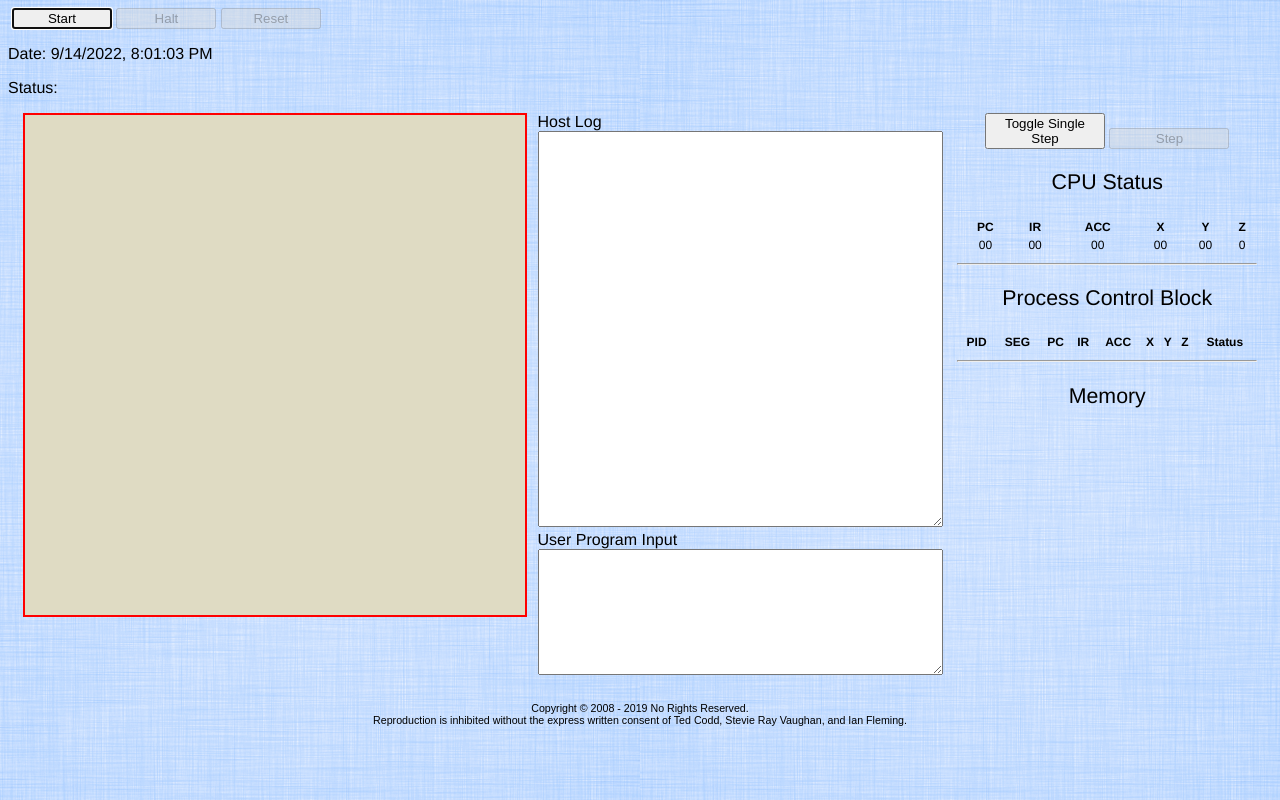
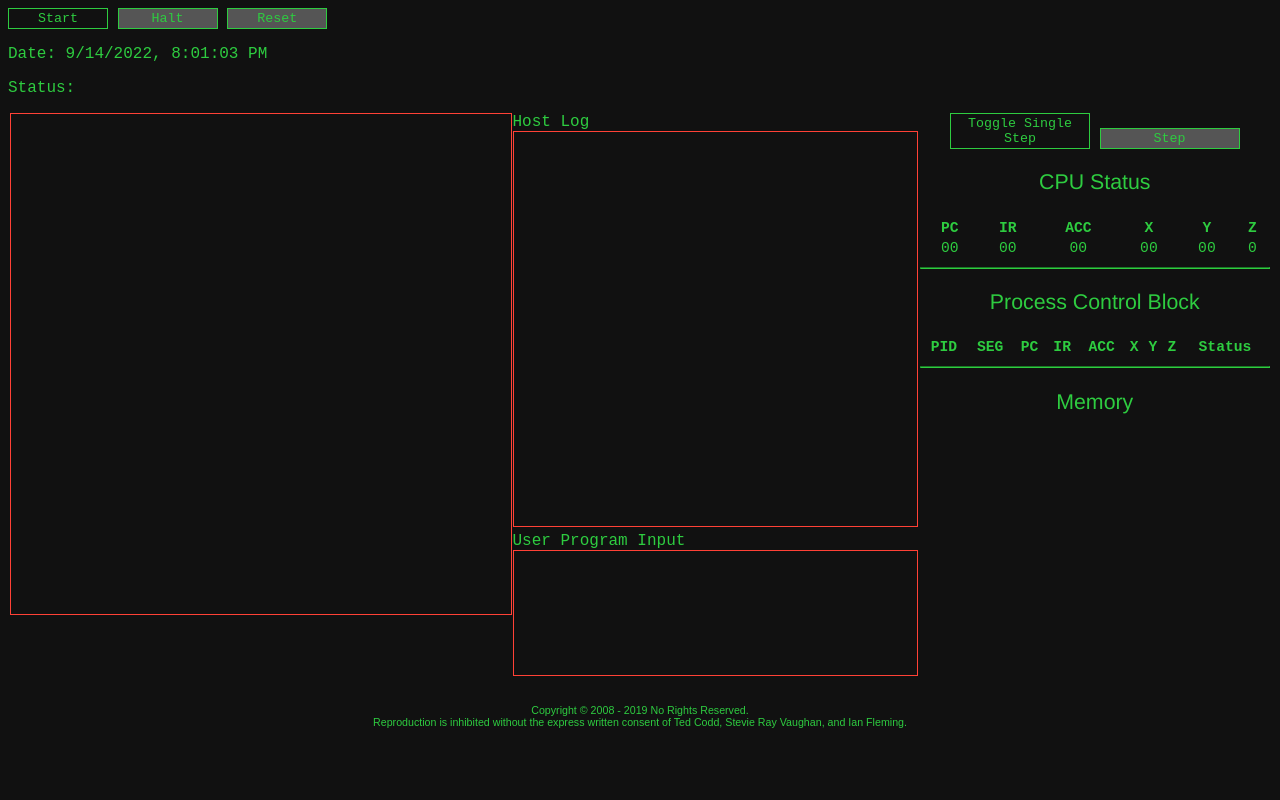
Before and after one commit to joshuaseligman/jOSh, a plain HTML site: page index.html in a window 1280 px wide. Drawn offline with Linux system fonts and the light colour scheme.

Commit message:
Styled it up to enter the matrix

```diff
--- a/distrib/os/canvastext.js
+++ b/distrib/os/canvastext.js
@@ -81,7 +81,7 @@ var TSOS;
         static enable(ctx) {
             // Moved this to the enable function because we need to change it later for bsod
             // And it is not changing anywhere else in the code
-            ctx.strokeStyle = "black";
+            ctx.strokeStyle = "#2ECC40";
             ctx.drawText = function (font, size, x, y, text) { return CanvasTextFunctions.draw(ctx, font, size, x, y, text); };
             ctx.measureText = function (font, size, text) { return CanvasTextFunctions.measure(font, size, text); };
             ctx.fontAscent = function (font, size) { return CanvasTextFunctions.ascent(font, size); };
--- a/index.html
+++ b/index.html
@@ -43,20 +43,19 @@
 <body onload="onDocumentLoad()">
 
 <div id="divMain" style="width:100%;">
-
-   <div id="divButtonBar" style="margin:4px;">
+   <div id="divButtonBar">
       <input type="button"
              id = "btnStartOS"
+             class="normal_button"
              name="brnStartOS"
-             class="normal_button"
              value="Start"
              tabindex="0"
              onclick="TSOS.Control.hostBtnStartOS_click(this);">
 
       <input type="button"
              id = "btnHaltOS"
+             class="normal_button"
              name="brnHaltOS"
-             class="normal_button"
              disabled="disabled"
              value="Halt"
              tabindex="1"
@@ -64,8 +63,8 @@
 
       <input type="button"
              id = "btnReset"
+             class="normal_button"
              name="brnReset"
-             class="normal_button"
              disabled="disabled"
              value="Reset"
              tabindex="2"
@@ -95,6 +94,7 @@
                          id  ="taHostLog"
                          rows="26"
                          cols="48"
+                         readonly
                ></textarea>
             </label>
          </div>
@@ -114,8 +114,8 @@
 
       <div id="cpuPcbMemDiv">
          <div id="singleStepDiv">
-            <button id="toggleSingleStepBtn" class="singleStepBtn" onclick="TSOS.Control.toggleSingleStep()">Toggle Single Step</button>
-            <button id="stepBtn" class="singleStepBtn" onclick="TSOS.Control.nextStep()" disabled>Step</button>
+            <button id="toggleSingleStepBtn" class="singleStepBtn normal_button" onclick="TSOS.Control.toggleSingleStep()">Toggle Single Step</button>
+            <button id="stepBtn" class="singleStepBtn normal_button" onclick="TSOS.Control.nextStep()" disabled>Step</button>
          </div>
 
          <h3>CPU Status</h3>
--- a/tsos.css
+++ b/tsos.css
@@ -1,23 +1,22 @@
 /* TSOS.css */
 
 body {
-  background: #909193 url(distrib/images/linen.png) repeat;
-  font-family: Helvetica, Verdana, Arial, sans-serif;
+  background-color: #111111; /* From https://clrs.cc */
+  color: #2ECC40; /* From https://clrs.cc */
+  font-family: 'Courier New', Courier, monospace;
   font-size: 12pt;
   font-weight: normal;
   font-style: normal;
 }
 
 h1 {
-  color: black;
   font-size: 24pt;
   font-weight: normal;
   font-style: normal;
-  border-bottom: 1px solid black;
+  border-bottom: 1px solid #2ECC40;
 }
 
 h2 {
-  color: black;
   font-size: 20pt;
   font-weight: normal;
   font-style: normal;
@@ -31,17 +30,46 @@ h3 {
 }
 
 #display {
-  background-color:#DFDBC3;
-  border: 2px solid red;
+  background-color: #111111;
+  border: 1px solid #FF4136; /* From https://clrs.cc */
   cursor: default;
+}
+
+#display:focus {
+  border: 1px solid #0074D9;
+  outline: 0;
 }
 
 .normal_button {
   width: 100px;
+
+  font-family: 'Courier New', Courier, monospace;
+  color: #2ECC40;
+  background-color: #111111;
+  padding: 2px;
+  border: 1px solid #2ECC40;
+}
+
+.normal_button:hover {
+  cursor: pointer;
+  border: 1px solid #FF4136;
+}
+
+.normal_button:disabled {
+  background-color: #555555; /* From https://clrs.cc */
+}
+
+.normal_button:disabled:hover {
+  border: 1px solid #2ECC40;
+  cursor: auto;
+}
+
+.normal_button:focus {
+  outline: none;
 }
 
 .footerText {
-  color: black;
+  color: #2ECC40;
   font-family: Arial, Helvetica, sans-serif;
   font-size: 8pt;
   text-align: center;
@@ -74,12 +102,12 @@ h3 {
 
 #cpuPcbMemDiv {
   text-align: center;
-  width: 300px;
+  width: 350px;
 }
 
 #cpuPcbMemDiv table {
   width: 100%;
-  font-size: 12px;
+  font-size: 11pt;
 }
 
 #pcbDiv {
@@ -90,6 +118,8 @@ h3 {
 #memDiv {
   max-height: 200px;
   overflow-y: auto;
+
+  scrollbar-color: #2ECC40;
 }
 
 .singleStepBtn {
@@ -97,10 +127,31 @@ h3 {
 }
 
 .opcode {
-  color: red;
+  color: #FF4136;
   text-emphasis: bold;
 }
 
 .operand {
-  color: blue;
+  color: #0074D9; /* From https://clrs.cc */
 }
+
+textarea {
+  background-color: #111111;
+  color: #2ECC40;
+  font-family: 'Courier New', Courier, monospace;
+  font-size: 10pt;
+  border: 1px solid #FF4136;
+  resize: none;
+}
+
+textarea:focus {
+  outline: none;
+}
+
+#taProgramInput:focus {
+  border: 1px solid #0074D9;
+}
+
+hr {
+  border-color: #2ECC40;
+}
```
Also changed, not shown: distrib/host/memory.js (+15 -0 lines), 3 other files.
